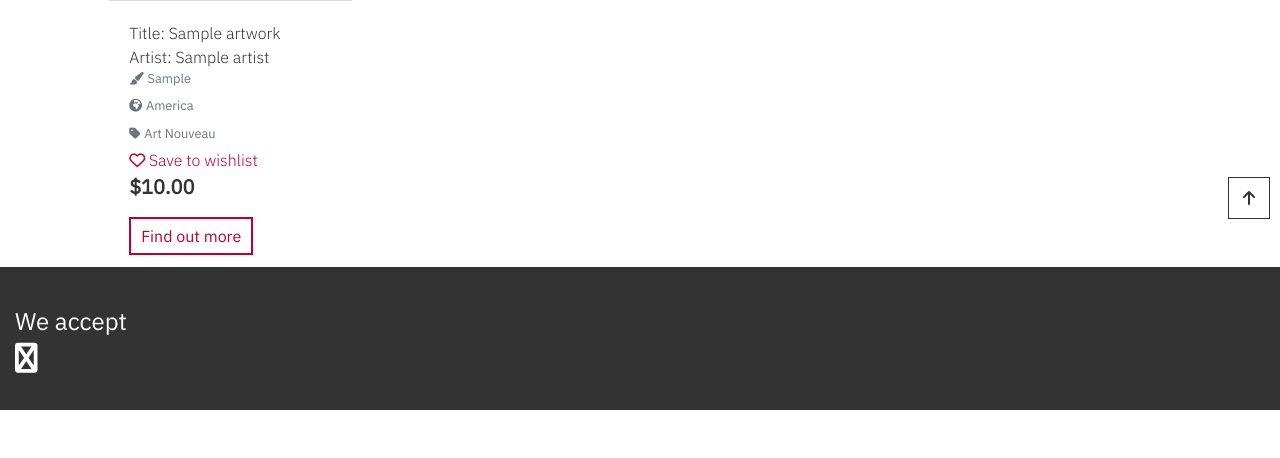
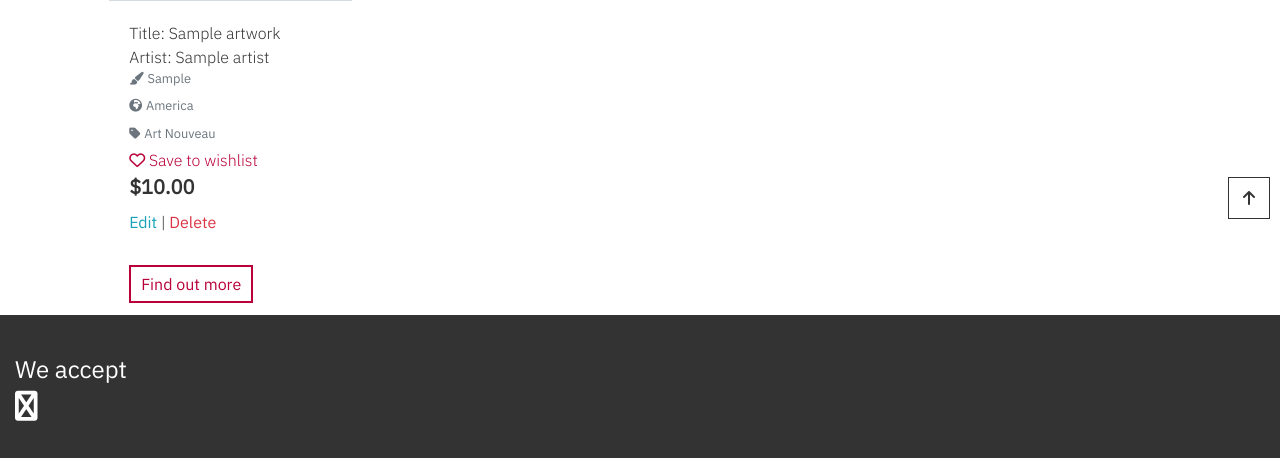
Before and after one commit to Jade-ux/wunderlust_gallery, a Django app: page /artworks/ in a window 1280 px wide. Shown: the part 571-1029 px from the top of the page. Before the commit the page ends 981 px from the top, so only its background shows below. Run offline with Django 3.2, Linux system fonts and the light colour scheme; a user stored in the database is signed in; data comes from the database, SQL or seed files in the repository; tables that the repository leaves empty hold one stand-in row (values such as "Sample post"); grey boxes marked "Sample" are stand-in pictures; parts of the project's set-up code (start-up, migrations or seed data) failed here and were passed over; some libraries are stand-ins or nearby versions.

Commit message:
Added links for admins to edit and delete artworks.

```diff
--- a/artworks/templates/artworks/artworks.html
+++ b/artworks/templates/artworks/artworks.html
@@ -97,14 +97,21 @@
                             </a>
                         </p>
                         <p class="mt-1 mb-0 wine">
-                                <i class="far fa-heart"></i> Save to wishlist
+                            <i class="far fa-heart"></i> Save to wishlist
                         </p>
                         <p class="lead mb-0 text-left font-weight-bold">${{ artwork.price }}</p>
+                        {% if request.user.is_superuser %}
+                        <p class="mt-2">
+                            <a class="text-info" href="{% url 'edit_artwork' artwork.id %}">Edit</a> |
+                            <a class="text-danger" href="{% url 'delete_artwork' artwork.id %}">Delete</a>
+                        </p>
+                        {% endif %}
                     </div>
                     <div class="card-footer bg-white pt-0 border-0 text-left">
                         <div class="row">
                             <div class="col">
-                                <a href="{% url 'artwork_detail' artwork.id %}" type="button" class="btn btn-outline">Find out more</a>
+                                <a href="{% url 'artwork_detail' artwork.id %}" type="button"
+                                    class="btn btn-outline">Find out more</a>
                             </div>
                         </div>
                     </div>
--- a/artworks/urls.py
+++ b/artworks/urls.py
@@ -6,4 +6,5 @@ urlpatterns = [
     path('<int:artwork_id>/', views.artwork_detail, name='artwork_detail'),
     path('add/', views.add_artwork, name='add_artwork'),
     path('edit/<int:artwork_id>/', views.edit_artwork, name='edit_artwork'),
+    path('delete/<int:artwork_id>/', views.delete_artwork, name='delete_artwork'),
 ]
--- a/artworks/views.py
+++ b/artworks/views.py
@@ -115,7 +115,7 @@ def edit_artwork(request, artwork_id):
     if request.method == 'POST':
         form = ArtworkForm(request.POST, request.FILES, instance=artwork)
         if form.is_valid():
-            form.save()
+            artwork = form.save()
             messages.success(request, 'Artwork successfully updated')
             return redirect(reverse('artwork_detail', args=[artwork.id]))
         else:
@@ -129,7 +129,14 @@ def edit_artwork(request, artwork_id):
     context = {
         'form': form,
         'artwork': artwork,
-        'from_edit': True,
+        'on_edit_page': True,
     }
 
     return render(request, template, context)
+
+def delete_artwork(request, artwork_id):
+    """ Delete an artwork """
+    artwork = get_object_or_404(Artwork, pk=artwork_id)
+    artwork.delete()
+    messages.success(request, 'Artwork successfully deleted.')
+    return redirect(reverse('artworks'))
```
Also changed, not shown: artworks/templates/artworks/artwork_detail.html (+8 -1 lines).
